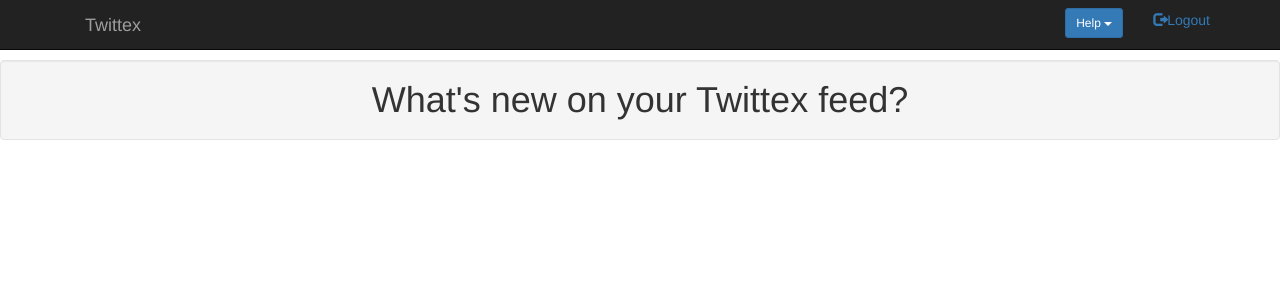
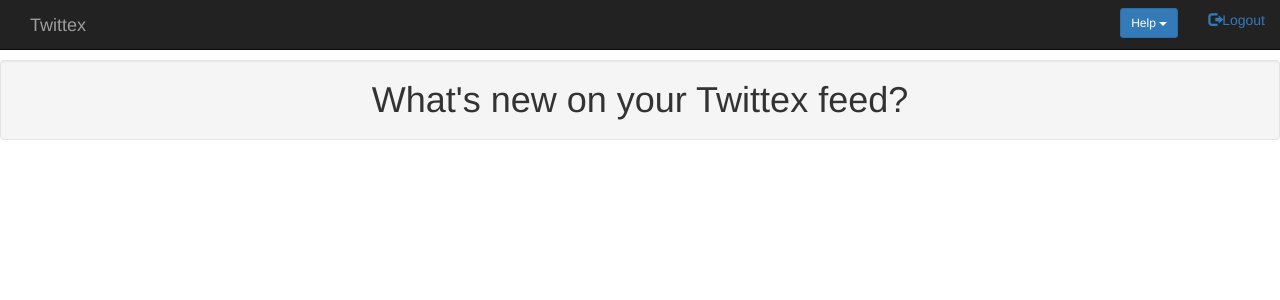
Before and after one commit to patreu22/Twittex, a Django app: page /home/ in a window 1280 px wide. Shown: the top 300 px of the page. Run offline with Django 3.2, Linux system fonts and the light colour scheme; data that the repository does not hold is empty; parts of the project's set-up code (start-up, migrations or seed data) failed here and were passed over; some libraries are stand-ins or nearby versions.

Commit message:
Frontend changes

```diff
--- a/Twittex/twittexApp/templates/base.html
+++ b/Twittex/twittexApp/templates/base.html
@@ -20,8 +20,8 @@
 	</head>
 
 	<body>
-		<nav class="navbar navbar-inverse navbar-fixed-top" role="navigation">
-			<div class="container topnav">
+		<nav class="navbar navbar-inverse navbar-fixed-top">
+			<div class="container-fluid">
             <!-- Brand and toggle get grouped for better mobile display -->
             <div class="navbar-header">
                <button type="button" class="navbar-toggle" data-toggle="collapse" data-target="#bs-example-navbar-collapse-1">
```
Also changed, not shown: Twittex/twittexApp/templates/nachrichten.html (+4 -3 lines).
